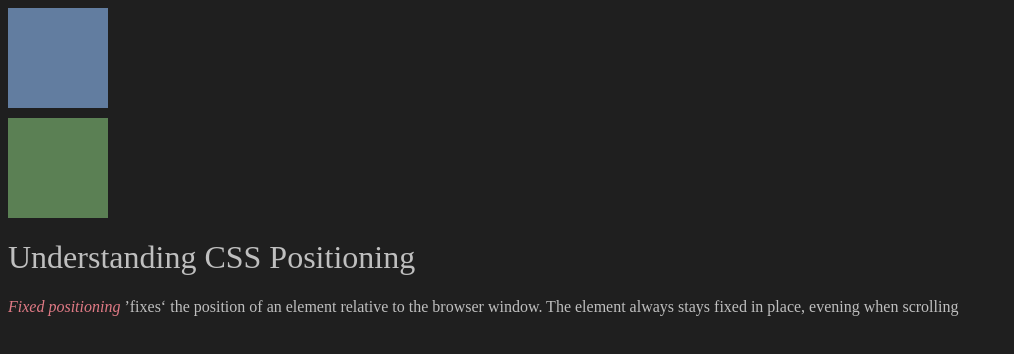
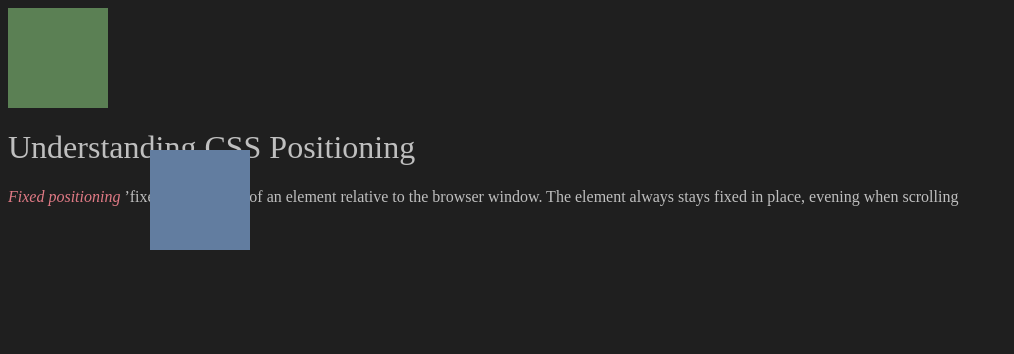
Before and after one commit to dance2die/Demo.CSS.Effects, a plain HTML site: page src/index.html in a window 1280 px wide. Shown: the top 354 px of the page, without its empty margins (0-1014 px from the left). Drawn offline with Linux system fonts and the light colour scheme.

Commit message:
learned about FIXED CSS positioning.

```diff
--- a/src/main.css
+++ b/src/main.css
@@ -1,6 +1,7 @@
 body {
     background-color: #1f1f1f;
     color: #bfbfbf;
+    height: 2000px;
 }
 
 h1 {
@@ -19,6 +20,9 @@ em {
 
 .blueBox {
     background: #627da0;
+    position: fixed;
+    top: 150px;
+    left: 150px;
 }
 
 .greenBox {
```
